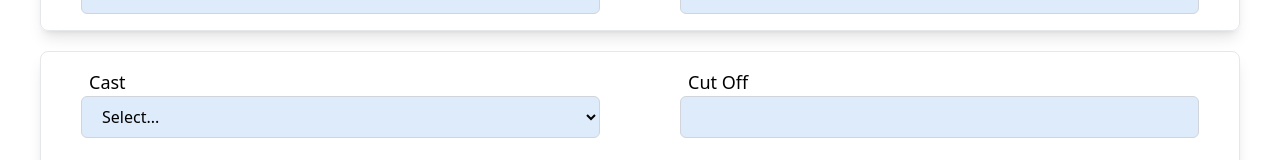
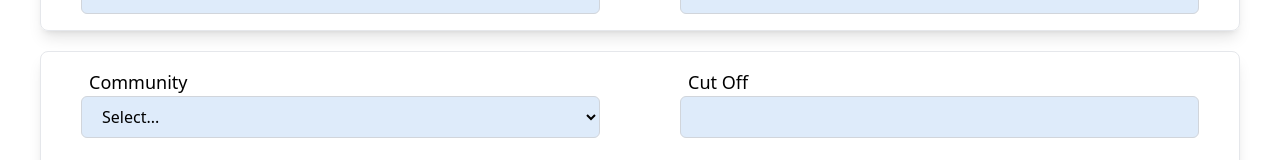
Before and after one commit to Mukunthan-A-R/CCE, a React (Vite) app: page / in a window 1280 px wide. Shown: the part 221-381 px from the top of the page. Built offline with nearby package versions, Linux system fonts and the light colour scheme.

Commit message:
Refactor isssues

```diff
--- a/src/components/InputFilter.jsx
+++ b/src/components/InputFilter.jsx
@@ -153,7 +153,7 @@ const InputFilter = () => {
           <InputComponentCast
             // Cast
             sendData={handleDataCast}
-            label="Cast"
+            label="Community"
             type="text"
             styles="w-full md:w-1/2 px-10 my-4"
           ></InputComponentCast>
```
